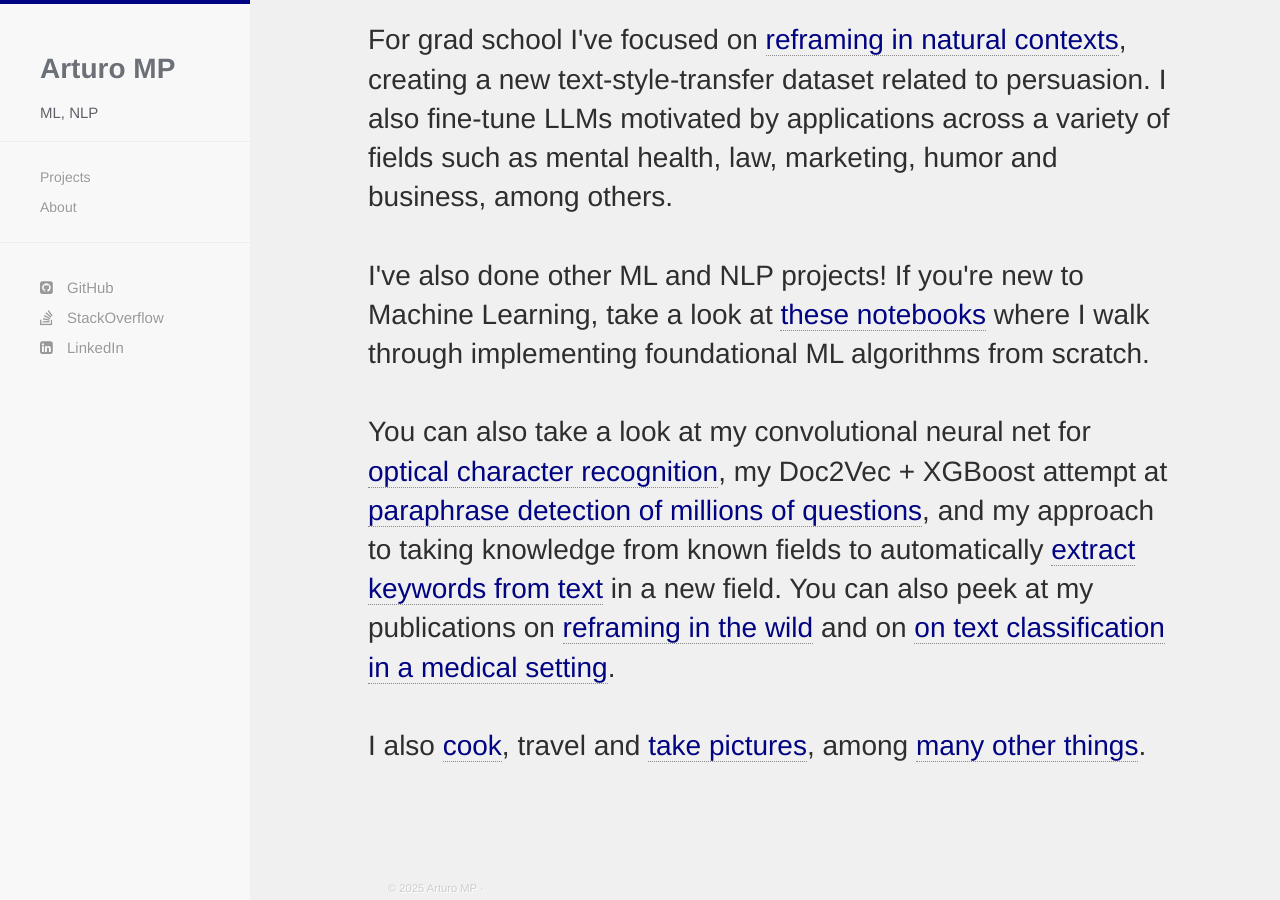
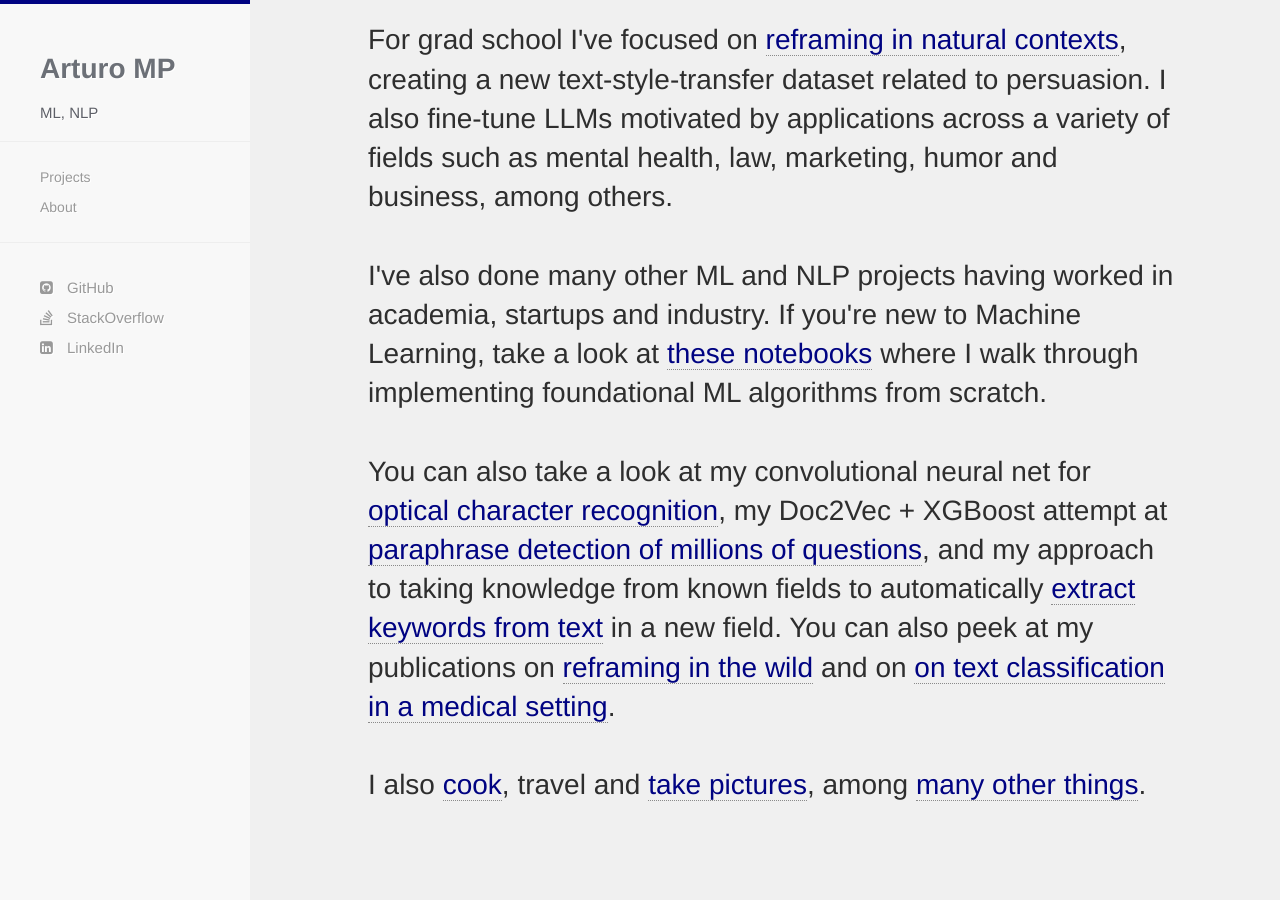
Before and after one commit to arturomp/arturomp.github.io, a Jekyll site: the page built from index.html, in a window 1280 px wide and 900 px high, scrolled down 505 px. Built offline with Jekyll 4.4.1, drawn with Linux system fonts in a browser that asks for light colours; nearby versions of some CDN libraries.

Commit message:
Update greeting.html

```diff
--- a/_includes/greeting.html
+++ b/_includes/greeting.html
@@ -18,7 +18,7 @@
       <br>
       <br>
 
-      I've also done other ML and NLP projects! If you're new to Machine Learning, take a look at <a href="https://github.com/arturomp/coursera-machine-learning-in-python#readme" target="_blank">these notebooks</a> where I walk through implementing foundational ML algorithms from scratch.
+      I've also done many other ML and NLP projects having worked in academia, startups and industry. If you're new to Machine Learning, take a look at <a href="https://github.com/arturomp/coursera-machine-learning-in-python#readme" target="_blank">these notebooks</a> where I walk through implementing foundational ML algorithms from scratch.
 
       <br>
       <br>
```
